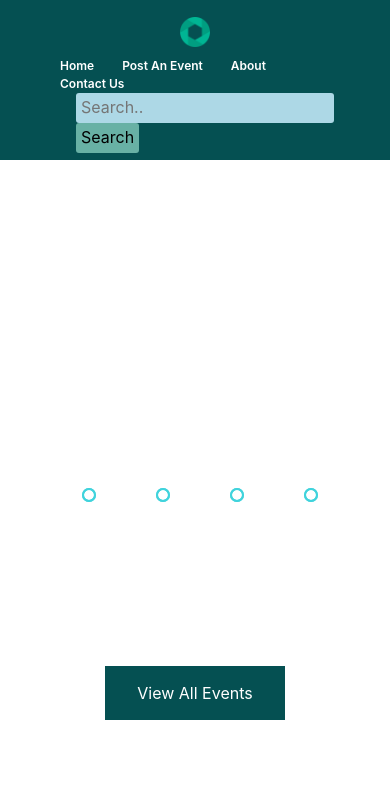
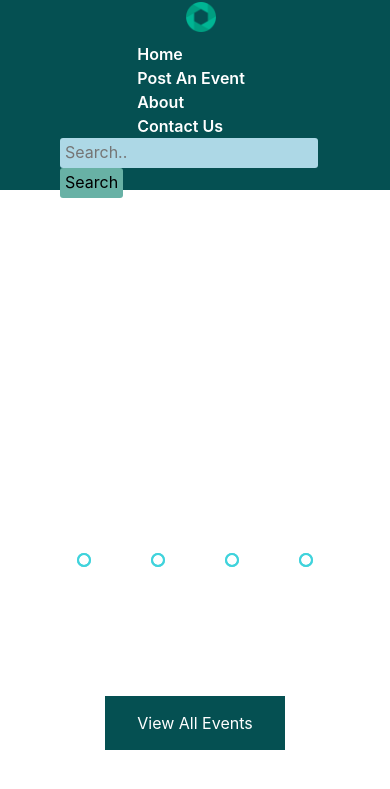
Before and after one commit to Mrinal-Bhardwaj/Event_Duniya, a Django app: page /EventListing/ in a window 390 px wide. Shown: the top 789 px of the page. Run offline with Django 3.2, Linux system fonts and the light colour scheme; data that the repository does not hold is empty; some libraries are stand-ins or nearby versions.

Commit message:
Changes made

```diff
--- a/EventListing/models.py
+++ b/EventListing/models.py
@@ -12,7 +12,7 @@ class Event(models.Model):
     venue = models.CharField(max_length=100, default='')
     industry = models.CharField(max_length=20, default='')
     organizer = models.CharField(max_length=50, default='')
-    link_to_register = models.CharField(max_length=200, default='')
+    link_to_register = models.CharField(max_length=200, default=" ")
     type_of_event = models.CharField(max_length=50, default='')
     post_or_not = models.BooleanField(default=False)
 
@@ -20,8 +20,8 @@ class Event(models.Model):
         super().save(*args, **kwargs)
         img = Image.open(self.pic_or_logo.path)
 
-        if img.height > 300 or img.width > 300:
-            output_size = (300, 300)
+        if img.height > 1000 or img.width > 1000:
+            output_size = (1000, 1000)
             img.thumbnail(output_size)
             img.save(self.pic_or_logo.path)
 
--- a/EventListing/static/style.css
+++ b/EventListing/static/style.css
@@ -110,8 +110,9 @@ li {
     display: flex;
     flex-direction: column;
     justify-content: center;
+    position: relative;
     background-color: #fff;
-    height: 400px;
+    height: 430px;
     width: 305px;
     margin: 10px;
     padding: 10px;
@@ -119,6 +120,10 @@ li {
     box-shadow: 4px 4px rgba(0, 0, 0, 0.1);
 }
 
+.event .event-registration{
+    position: relative;
+    overflow-wrap: break-word;
+}
 .event .event-photo img{
     height: 177px;
     width: 284px;
@@ -156,7 +161,7 @@ i {
     }
 }
 
-@media only screen and (max-width:698px){
+/* @media only screen and (max-width:698px){
     .nav-bar{
         height: 160px;
         display: inline-flex;
@@ -172,7 +177,30 @@ i {
         justify-content: center;
         flex-direction: column;
     }
+} */
+
+@media only screen and (max-width:698px){
+    .nav-bar{
+        height: 190px;
+        padding-left: 40px;
+        padding-right: 28px;
+    }
+    li{
+        float: initial;
+    }
 }
+
+@media only screen and (max-width:360px){
+    .nav-bar{
+        height: 220px;
+    }
+    .search-section, .btn-search-field{
+        float: initial;
+    }
+}
+
+
+
 
 /* .footer {
     display: flex;
--- a/EventListing/static/stylepostingform.css
+++ b/EventListing/static/stylepostingform.css
@@ -66,6 +66,11 @@
     background-color: #4db6b9;
 }
 
+.posteventform .imagesizelimit p{
+    color: #33c2c7;
+    font-size: small;
+}
+
 @media (max-width: 420px){
     .posteventform .formtopost .inputfield{
         flex-direction: column;
--- a/EventListing/static/styleslider.css
+++ b/EventListing/static/styleslider.css
@@ -165,3 +165,31 @@
     margin-right: 60px;
   }
 }
+
+@media only screen and (max-width:450px){
+ .bodyslider{
+    height: 60vh;
+  }
+  .slider{
+    height: 180px;
+    width: 330px;
+  }
+  .slide img{
+    height: 180px;
+    width: 330px;
+  }
+  .navigation-manual{
+    width: 330px;
+    margin-top: -300px;
+  }
+  .navigation-auto{
+    width: 330px;
+    margin-top: 200px;
+  }
+  .navigation-auto div:not(:last-child){
+    margin-right: 60px;
+  }
+  .manual-btn:not(:last-child){
+    margin-right: 60px;
+  }
+}
--- a/EventListing/templates/alllist.html
+++ b/EventListing/templates/alllist.html
@@ -3,7 +3,7 @@
 {% block body %}
 {% load static %}
 
-<div class="container-of-even">
+<div class="container-of-event">
     <div class="main">
         {% for event in all_events %}
         {% if event.post_or_not == True %}
@@ -33,7 +33,7 @@
                 <span>Venue: </span>{{event.venue}}
             </div>
             <div class="event-registration">
-                <span>Link: <a href="https://{{event.link_to_register}}">{{event.link_to_register}}</a> </span>
+                <span>Link: <a href="https://{{event.link_to_register}}">{{event.link_to_register}}</a></span>
                 <!-- <i class="fab fa-facebook-square"></i>
                 <i class="fab fa-instagram-square"></i>
                 <i class="fab fa-twitter-square"></i>
--- a/EventListing/urls.py
+++ b/EventListing/urls.py
@@ -26,4 +26,5 @@ urlpatterns = [
     path('alllist/', views.alllist, name="alllist"),
     path('search/', views.search, name="search"),
     path('postanevent/', views.postanevent, name="postanevent"),
+    # path('delete_event/<event_id>',views.delete_event,name="delete_event"),
 ] + static(settings.MEDIA_URL, document_root=settings.MEDIA_ROOT)
--- a/EventListing/views.py
+++ b/EventListing/views.py
@@ -79,3 +79,9 @@ def postanevent(request):
             request, "Thank You ! Your event will be posted as soon as verified :-)")
 
     return render(request, 'postanevent.html',{})
+
+
+# def delete_event(request,event_id):
+#     event = Event.objects.get(pk=event_id)
+#     event.delete()
+#     return redirect('alllist.html')
```
Also changed, not shown: EventListing/templates/contact.html (+4 -4 lines), EventListing/templates/postanevent.html (+11 -5 lines), EventListing/migrations/0001_initial.py (added), media/image/PBanner2.jpg (added), media/image/PBanner2_B4UDhDx.jpg (added), media/image/Screenshot_145_F864AS8.png (added).
